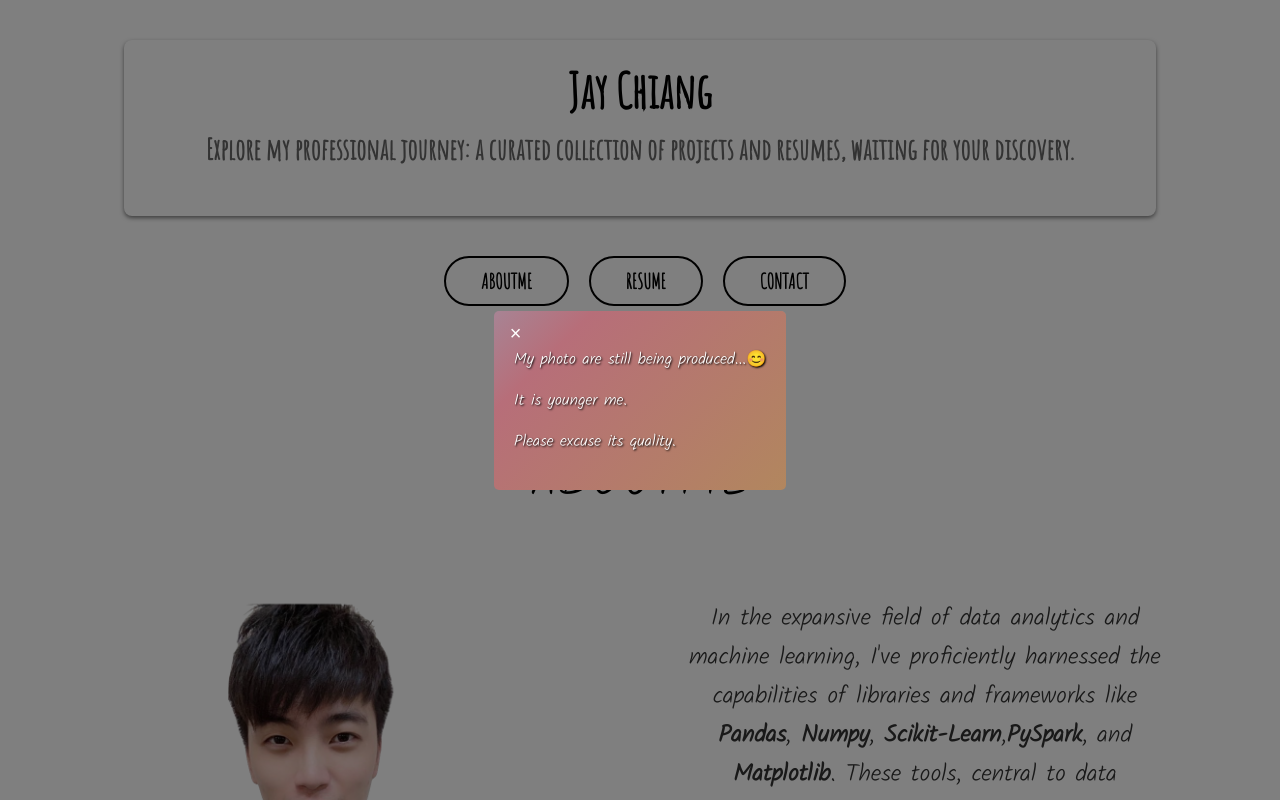
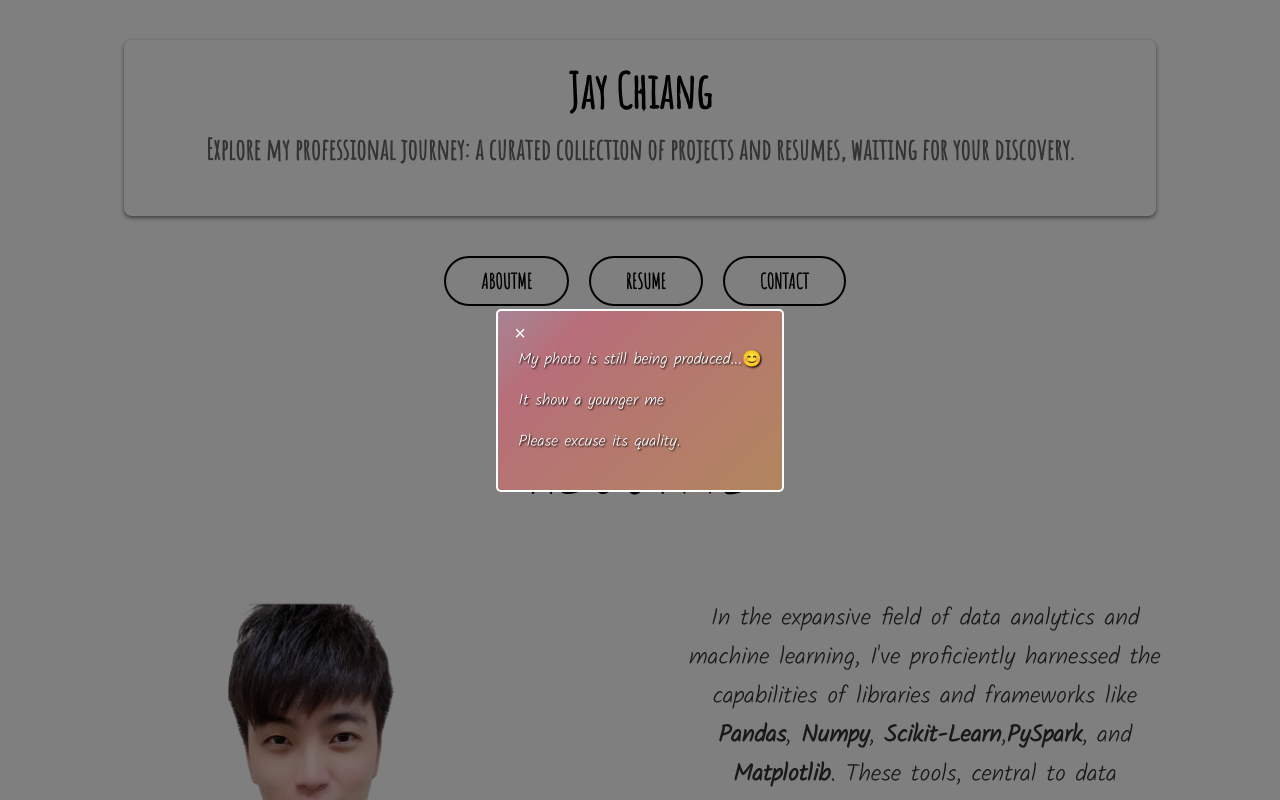
Before and after one commit to JayChiang17/portfolio, a React (Create React App) app: page /#/ in a window 1280 px wide. Shown: the top 800 px of the page. Built offline with nearby package versions, Linux system fonts and the light colour scheme.

Commit message:
update popup.js

```diff
--- a/src/components/Popup.js
+++ b/src/components/Popup.js
@@ -8,8 +8,8 @@ const Popup = ({ onClose }) => {
         <button className="close-button" onClick={onClose}>
           ×
         </button>
-        <p>My photo are still being produced...&#x1F60A;</p>
-        <p>It is younger me.</p>
+        <p>My photo is still being produced...&#x1F60A;</p>
+        <p>It show a younger me</p>
         <p>Please excuse its quality.</p>
       </div>
     </div>
--- a/src/style/Popup.css
+++ b/src/style/Popup.css
@@ -37,6 +37,8 @@
 
   /* 添加几何图形效果 */
   overflow: hidden;
+  /* 添加边框样式 */
+  border: 2px solid #fff; /* 示例: 白色实线边框，宽度2px */
 }
 
 .popup-content::before {
```
